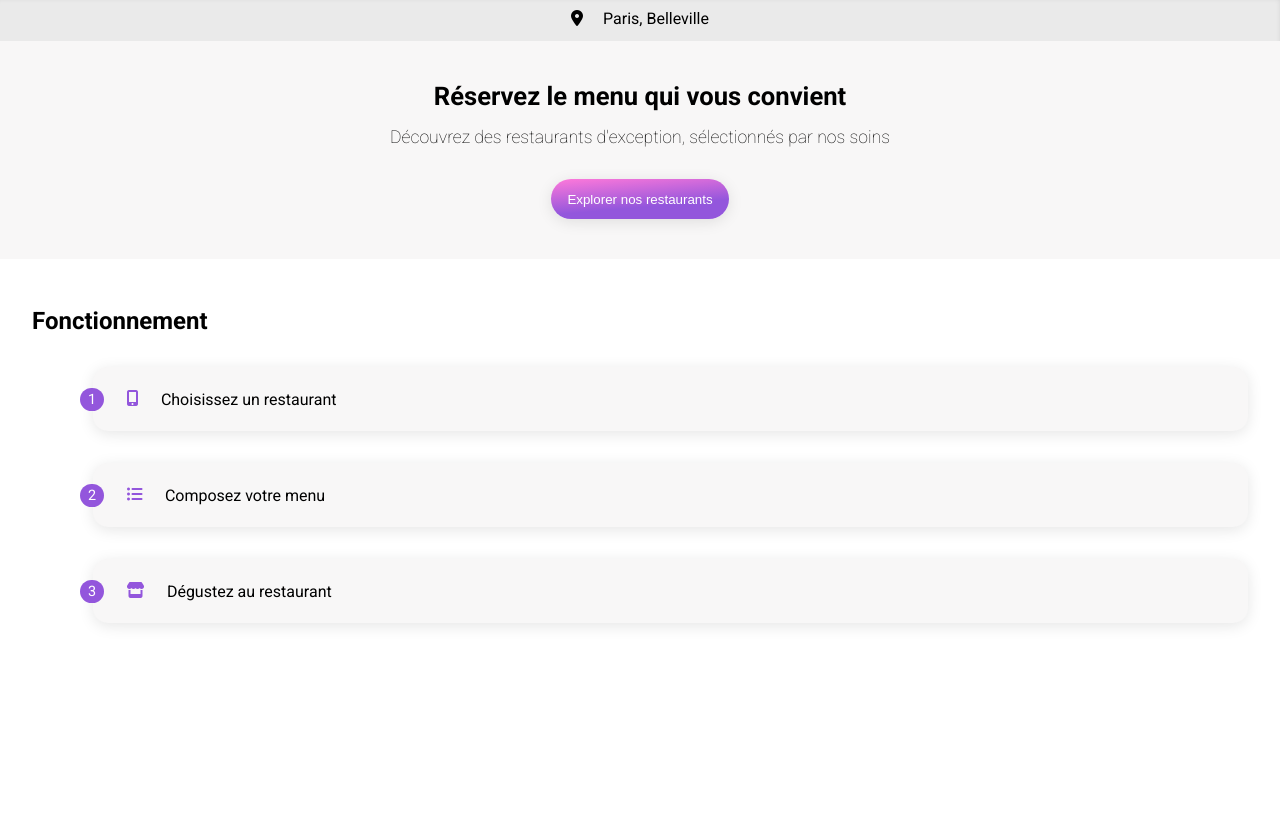
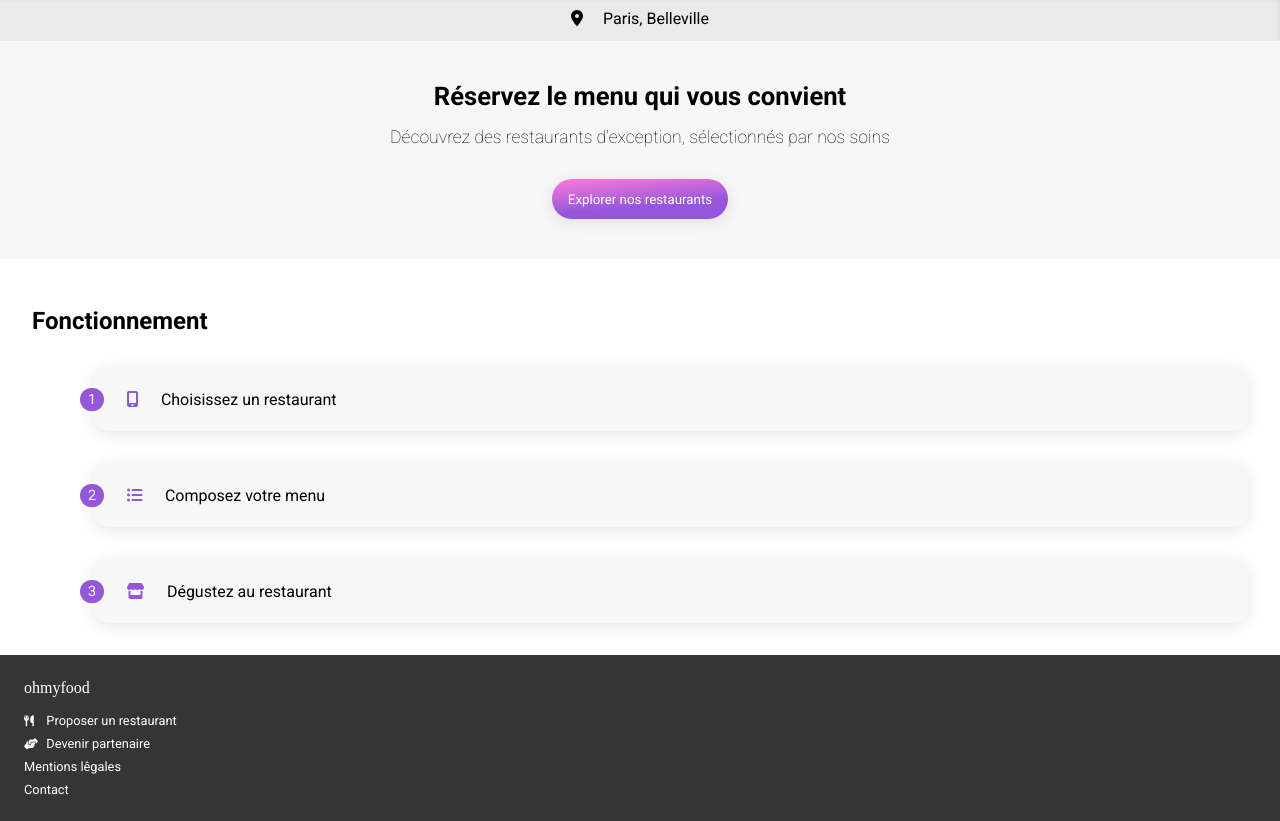
Before and after one commit to JohanHauteville/ohmyfood, a website: page index.html in a window 1280 px wide. Shown: the part 68-889 px from the top of the page. Before the commit the page ends 800 px from the top, so only its background shows below. Drawn offline with Linux system fonts and the light colour scheme; a web font is replaced by a local one.

Commit message:
Footer ajouté

```diff
--- a/SASS/main.scss
+++ b/SASS/main.scss
@@ -5,6 +5,7 @@ $color-secondary: #FF79DA;
 $color-tertiary: #99E2D0;
 $color-bg-town: #EAEAEA;
 $color-bg-sections: #F8F7F7;
+$color-bg-footer: #353535;
 
 $logo-size: 10rem;
 $left-val-icon: 29vw;
@@ -31,7 +32,9 @@ a {
     }
 }
 
-h1,h2,span,p, ::placeholder{
+// h1,h2,span,p, ::placeholder
+
+* {
     font-family: roboto;
     margin: 0;
 }
@@ -148,3 +151,35 @@ header {
         background-color: mix($color-bg-sections, $color-primary, $weight: 90%);
     }
 }
+
+
+
+
+
+
+footer{
+    background-color: $color-bg-footer;
+    color: #fff;
+    padding: 1.5rem;
+
+    & p{
+        font-family: Shrikhand;
+    }
+    & ul{
+        list-style-type: none;
+        padding-left: 0;
+        margin-top: 1rem;
+        & li{
+            font-size: .8rem;
+            margin-top: .5rem;
+        }
+        & i{
+            font-size: .7rem;
+            margin-right: .8rem;
+            max-width: .4rem;
+        }
+        & .footer-link {
+            color: #fff;
+        }
+    }
+}
--- a/index.html
+++ b/index.html
@@ -77,7 +77,13 @@
         </section>
     </main>
     <footer>
-
+            <p>ohmyfood</p>
+            <ul>
+                <li><a class="footer-link" href="#"> <i class="fa-solid fa-utensils"></i> Proposer un restaurant</a></li>
+                <li><a class="footer-link" href="#"><i class="fa-solid fa-handshake-angle"></i> Devenir partenaire</a></li>
+                <li><a class="footer-link" href="#">Mentions lêgales</a></li>
+                <li><a class="footer-link" href="#">Contact</a></li>
+            </ul>
     </footer>
 </body>
 </html>
```
Also changed, not shown: CSS/style.css, 1 other file.
